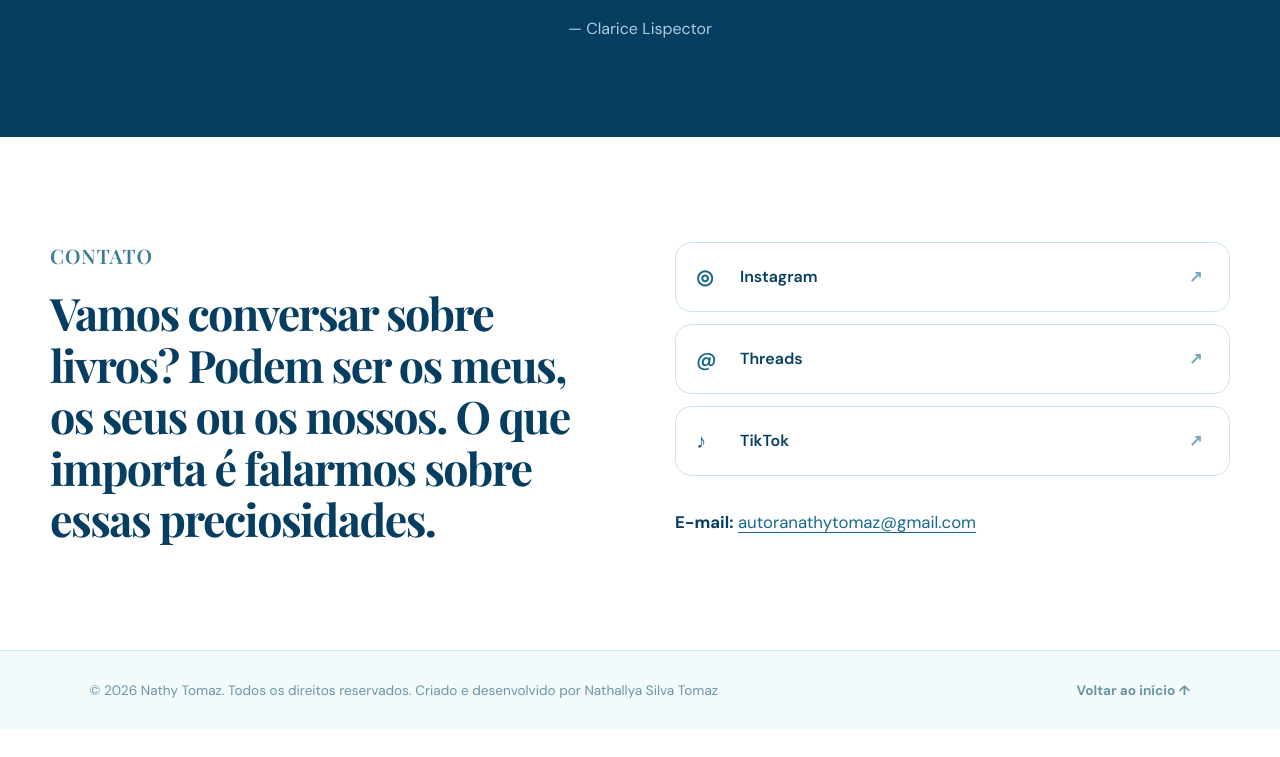
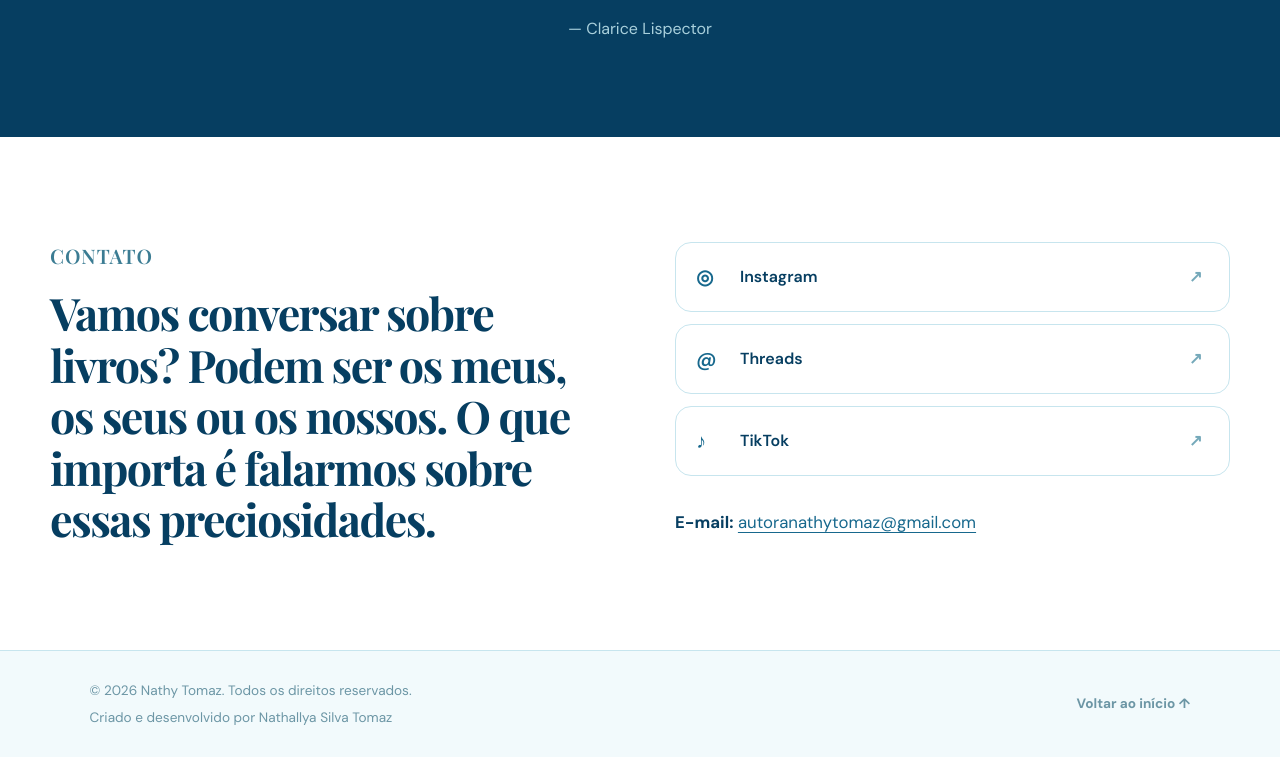
Before and after one commit to NathyTomaz/landing-page-nathy-tomazz, a plain HTML site: page index.html in a window 1280 px wide. Shown: the part 2720-3477 px from the top of the page. Before the commit the page ends 3450 px from the top, so only its background shows below. Drawn offline with nearby package versions, Linux system fonts and the light colour scheme; a web font is replaced by a local one.

Commit message:
Fix layout voltar ao início

```diff
--- a/css/style.css
+++ b/css/style.css
@@ -392,3 +392,20 @@ footer a { font-weight: 700; }
   font-size: clamp(2.2rem, 3.5vw, 3rem) !important; /* Reduz a escala para equilibrar a página */
   line-height: 1.15;
 }
+footer {
+  display: flex !important;
+  justify-content: space-between !important; /* Separa esquerda e direita */
+  align-items: center !important; /* Alinha o botão com os textos */
+  gap: 16px;
+  width: 100%;
+}
+.footer-left {
+  display: flex;
+  flex-direction: column;
+  gap: 4px;
+  text-align: left;
+}
+footer .back-to-top {
+  margin-left: auto;
+  white-space: nowrap; /* Impede a quebra de linha no botão */
+}
```
